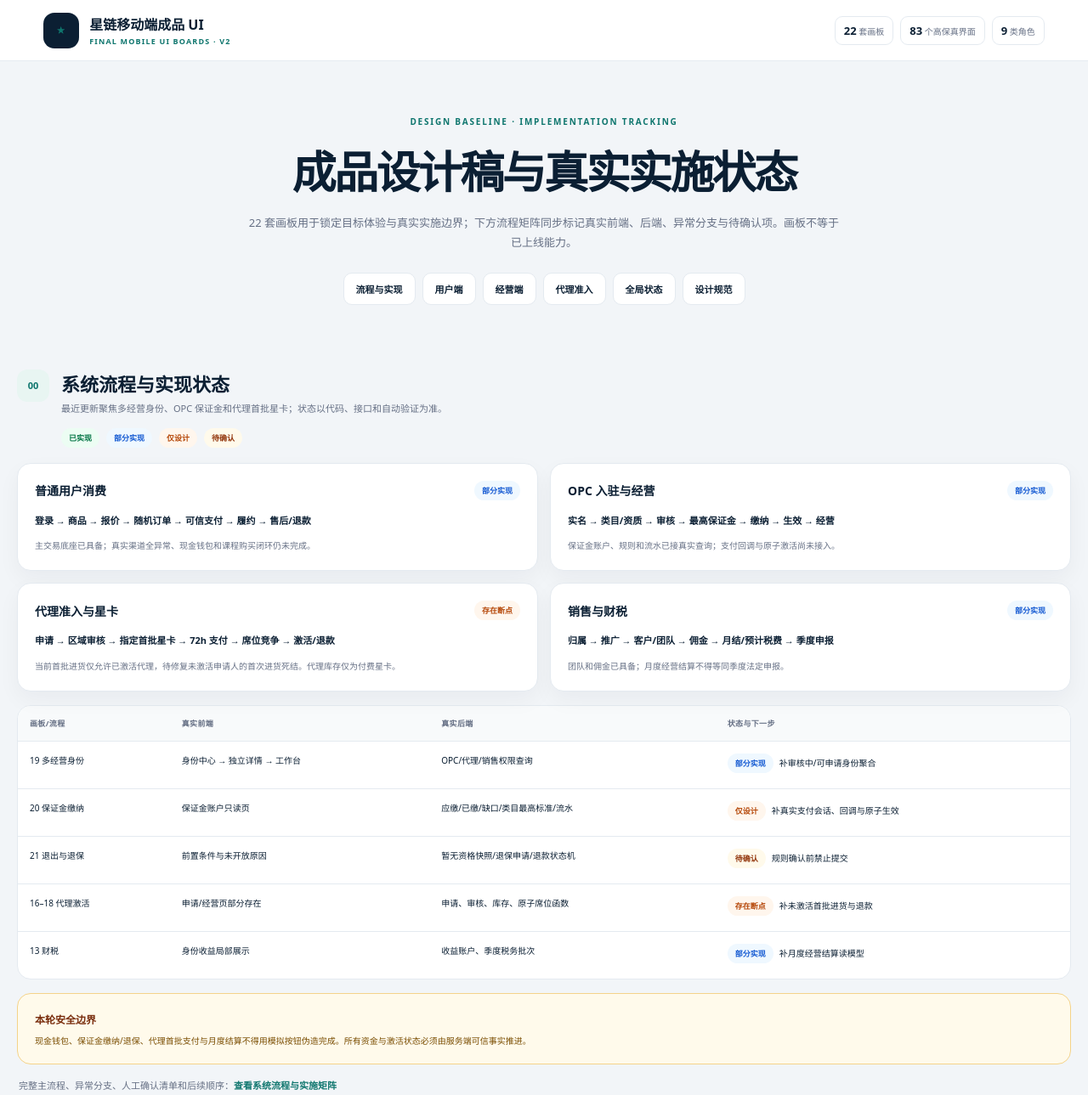
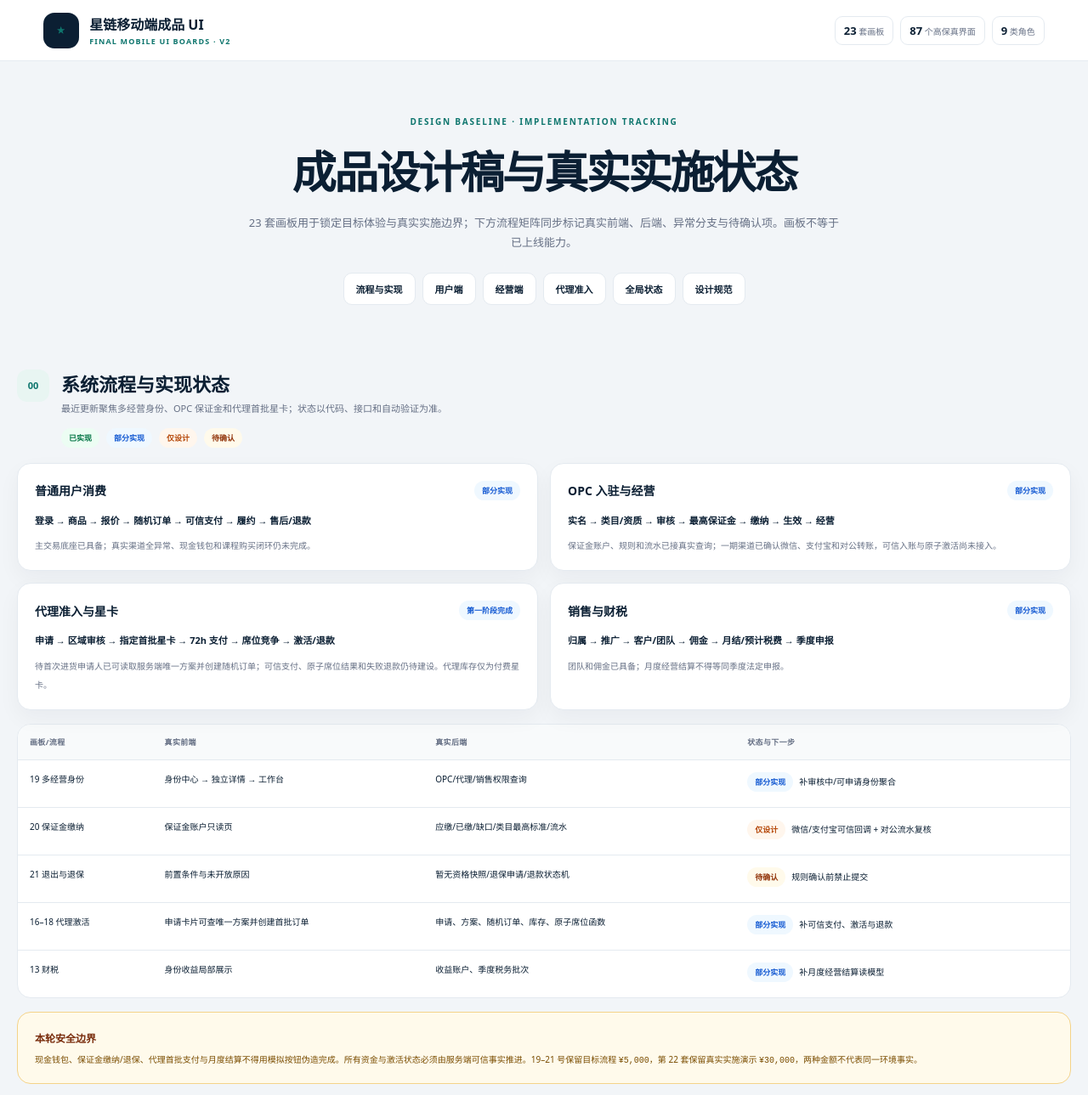
Before and after one commit to maguangming1994/my-prod-platform-ui-gallery, a plain HTML site: page index.html in a window 1280 px wide. Shown: the top 1289 px of the page at 85% size. Drawn offline with Linux system fonts and the light colour scheme.

Commit message:
docs: publish agent initial stock implementation board

```diff
--- a/index.html
+++ b/index.html
@@ -13,8 +13,8 @@
       <div><strong>星链移动端成品 UI</strong><span>FINAL MOBILE UI BOARDS · V2</span></div>
     </div>
     <div class="metrics">
-      <span><b>22</b> 套画板</span>
-      <span><b>83</b> 个高保真界面</span>
+      <span><b>23</b> 套画板</span>
+      <span><b>87</b> 个高保真界面</span>
       <span><b>9</b> 类角色</span>
     </div>
   </header>
@@ -23,7 +23,7 @@
     <section class="intro">
       <p class="eyebrow">DESIGN BASELINE · IMPLEMENTATION TRACKING</p>
       <h1>成品设计稿与真实实施状态</h1>
-      <p>22 套画板用于锁定目标体验与真实实施边界；下方流程矩阵同步标记真实前端、后端、异常分支与待确认项。画板不等于已上线能力。</p>
+      <p>23 套画板用于锁定目标体验与真实实施边界；下方流程矩阵同步标记真实前端、后端、异常分支与待确认项。画板不等于已上线能力。</p>
       <nav>
         <a href="#implementation">流程与实现</a>
         <a href="#consumer">用户端</a>
@@ -44,8 +44,8 @@
       </div>
       <div class="flow-grid">
         <article class="flow-card"><div class="flow-card-head"><strong>普通用户消费</strong><span class="status-chip partial">部分实现</span></div><p>登录 → 商品 → 报价 → 随机订单 → 可信支付 → 履约 → 售后/退款</p><small>主交易底座已具备；真实渠道全异常、现金钱包和课程购买闭环仍未完成。</small></article>
-        <article class="flow-card"><div class="flow-card-head"><strong>OPC 入驻与经营</strong><span class="status-chip partial">部分实现</span></div><p>实名 → 类目/资质 → 审核 → 最高保证金 → 缴纳 → 生效 → 经营</p><small>保证金账户、规则和流水已接真实查询；支付回调与原子激活尚未接入。</small></article>
-        <article class="flow-card"><div class="flow-card-head"><strong>代理准入与星卡</strong><span class="status-chip design">存在断点</span></div><p>申请 → 区域审核 → 指定首批星卡 → 72h 支付 → 席位竞争 → 激活/退款</p><small>当前首批进货仅允许已激活代理，待修复未激活申请人的首次进货死结。代理库存仅为付费星卡。</small></article>
+        <article class="flow-card"><div class="flow-card-head"><strong>OPC 入驻与经营</strong><span class="status-chip partial">部分实现</span></div><p>实名 → 类目/资质 → 审核 → 最高保证金 → 缴纳 → 生效 → 经营</p><small>保证金账户、规则和流水已接真实查询；一期渠道已确认微信、支付宝和对公转账，可信入账与原子激活尚未接入。</small></article>
+        <article class="flow-card"><div class="flow-card-head"><strong>代理准入与星卡</strong><span class="status-chip partial">第一阶段完成</span></div><p>申请 → 区域审核 → 指定首批星卡 → 72h 支付 → 席位竞争 → 激活/退款</p><small>待首次进货申请人已可读取服务端唯一方案并创建随机订单；可信支付、原子席位结果和失败退款仍待建设。代理库存仅为付费星卡。</small></article>
         <article class="flow-card"><div class="flow-card-head"><strong>销售与财税</strong><span class="status-chip partial">部分实现</span></div><p>归属 → 推广 → 客户/团队 → 佣金 → 月结/预计税费 → 季度申报</p><small>团队和佣金已具备；月度经营结算不得等同季度法定申报。</small></article>
       </div>
       <div class="implementation-table-wrap">
@@ -53,14 +53,14 @@
           <thead><tr><th>画板/流程</th><th>真实前端</th><th>真实后端</th><th>状态与下一步</th></tr></thead>
           <tbody>
             <tr><td>19 多经营身份</td><td>身份中心 → 独立详情 → 工作台</td><td>OPC/代理/销售权限查询</td><td><span class="status-chip partial">部分实现</span>补审核中/可申请身份聚合</td></tr>
-            <tr><td>20 保证金缴纳</td><td>保证金账户只读页</td><td>应缴/已缴/缺口/类目最高标准/流水</td><td><span class="status-chip design">仅设计</span>补真实支付会话、回调与原子生效</td></tr>
+            <tr><td>20 保证金缴纳</td><td>保证金账户只读页</td><td>应缴/已缴/缺口/类目最高标准/流水</td><td><span class="status-chip design">仅设计</span>微信/支付宝可信回调 + 对公流水复核</td></tr>
             <tr><td>21 退出与退保</td><td>前置条件与未开放原因</td><td>暂无资格快照/退保申请/退款状态机</td><td><span class="status-chip confirm">待确认</span>规则确认前禁止提交</td></tr>
-            <tr><td>16–18 代理激活</td><td>申请/经营页部分存在</td><td>申请、审核、库存、原子席位函数</td><td><span class="status-chip design">存在断点</span>补未激活首批进货与退款</td></tr>
+            <tr><td>16–18 代理激活</td><td>申请卡片可查唯一方案并创建首批订单</td><td>申请、方案、随机订单、库存、原子席位函数</td><td><span class="status-chip partial">部分实现</span>补可信支付、激活与退款</td></tr>
             <tr><td>13 财税</td><td>身份收益局部展示</td><td>收益账户、季度税务批次</td><td><span class="status-chip partial">部分实现</span>补月度经营结算读模型</td></tr>
           </tbody>
         </table>
       </div>
-      <div class="implementation-notice"><strong>本轮安全边界</strong><p>现金钱包、保证金缴纳/退保、代理首批支付与月度结算不得用模拟按钮伪造完成。所有资金与激活状态必须由服务端可信事实推进。</p></div>
+      <div class="implementation-notice"><strong>本轮安全边界</strong><p>现金钱包、保证金缴纳/退保、代理首批支付与月度结算不得用模拟按钮伪造完成。所有资金与激活状态必须由服务端可信事实推进。19–21 号保留目标流程 <code>¥5,000</code>，第 22 套保留真实实施演示 <code>¥30,000</code>，两种金额不代表同一环境事实。</p></div>
       <p class="flow-link">完整主流程、异常分支、人工确认清单和后续顺序：<a href="./system-flow-implementation.md">查看系统流程与实施矩阵</a></p>
     </section>
 
@@ -100,6 +100,7 @@
       <div class="board-grid">
         <figure><figcaption><div><b>16</b><strong>代理申请与区域审核</strong></div><span>代理级别 · 经营区域 · 申请资料 · 审核进度</span></figcaption><a href="./boards/16-agent-application-region-review.png"><img src="./boards/16-agent-application-region-review.png" alt="代理级别选择、代理区域、申请资料与审核进度成品 UI" loading="lazy" /></a></figure>
         <figure><figcaption><div><b>17</b><strong>首批星卡进货与激活</strong></div><span>审核通过 · 指定库存 · 人民币支付 · 占席激活</span></figcaption><a href="./boards/17-agent-first-stock-activation.png"><img src="./boards/17-agent-first-stock-activation.png" alt="代理首批星卡进货、付款、唯一席位与激活成品 UI" loading="lazy" /></a></figure>
+        <figure><figcaption><div><b>23</b><strong>首批进货真实实施态</strong></div><span>待首次进货 · 唯一方案 · 待支付订单 · 异常状态</span></figcaption><a href="./boards/23-agent-initial-stock-implemented.png"><img src="./boards/23-agent-initial-stock-implemented.png" alt="代理首次星卡进货唯一方案、待支付订单与异常状态真实实施态 UI" loading="lazy" /></a></figure>
         <figure><figcaption><div><b>18</b><strong>后台代理申请审核</strong></div><span>审核队列 · 席位竞争 · 资质检查 · 审核留痕</span></figcaption><a href="./boards/18-admin-agent-review.png"><img src="./boards/18-admin-agent-review.png" alt="平台后台代理申请审核管理界面" loading="lazy" /></a></figure>
       </div>
       <p class="flow-link">完整页面、状态和异常分支：<a href="./agent-onboarding-flow.md">查看代理准入流程说明</a></p>
```
Also changed, not shown: boards/23-agent-initial-stock-implemented.png (added).
